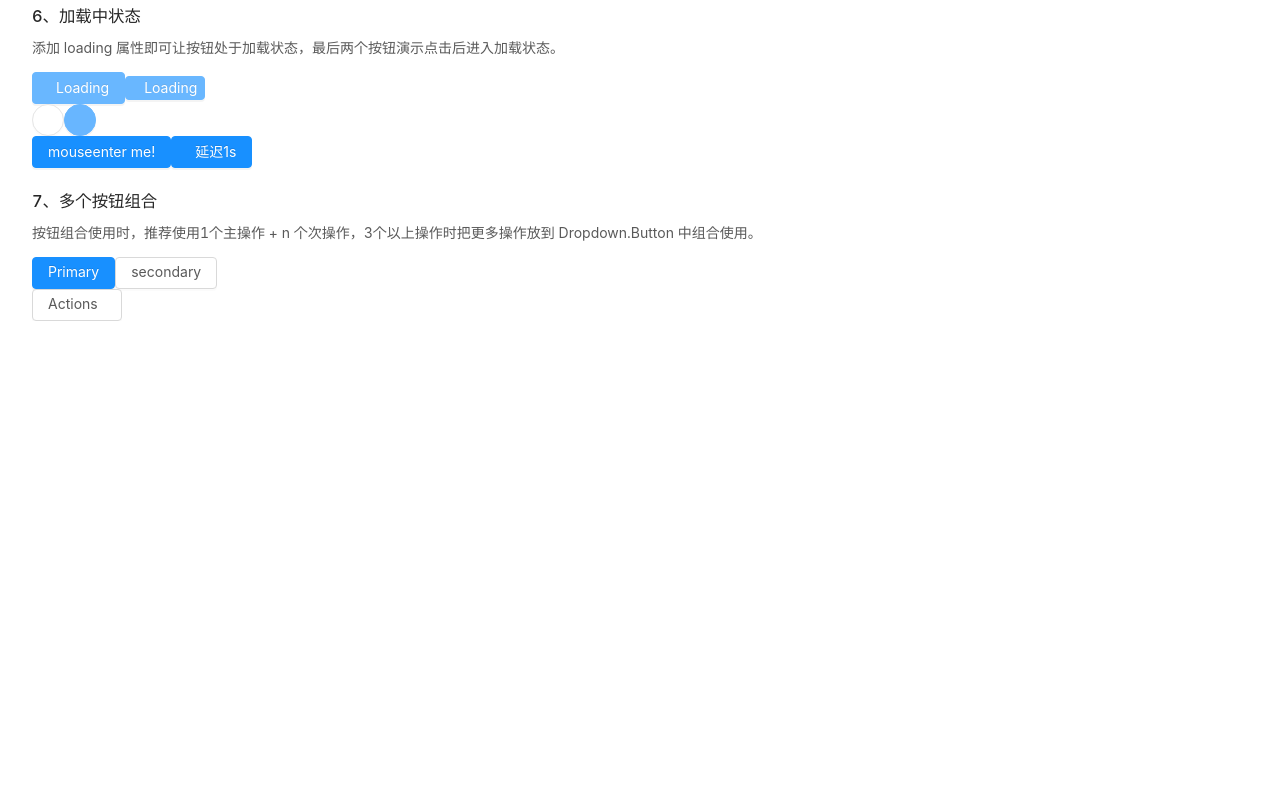
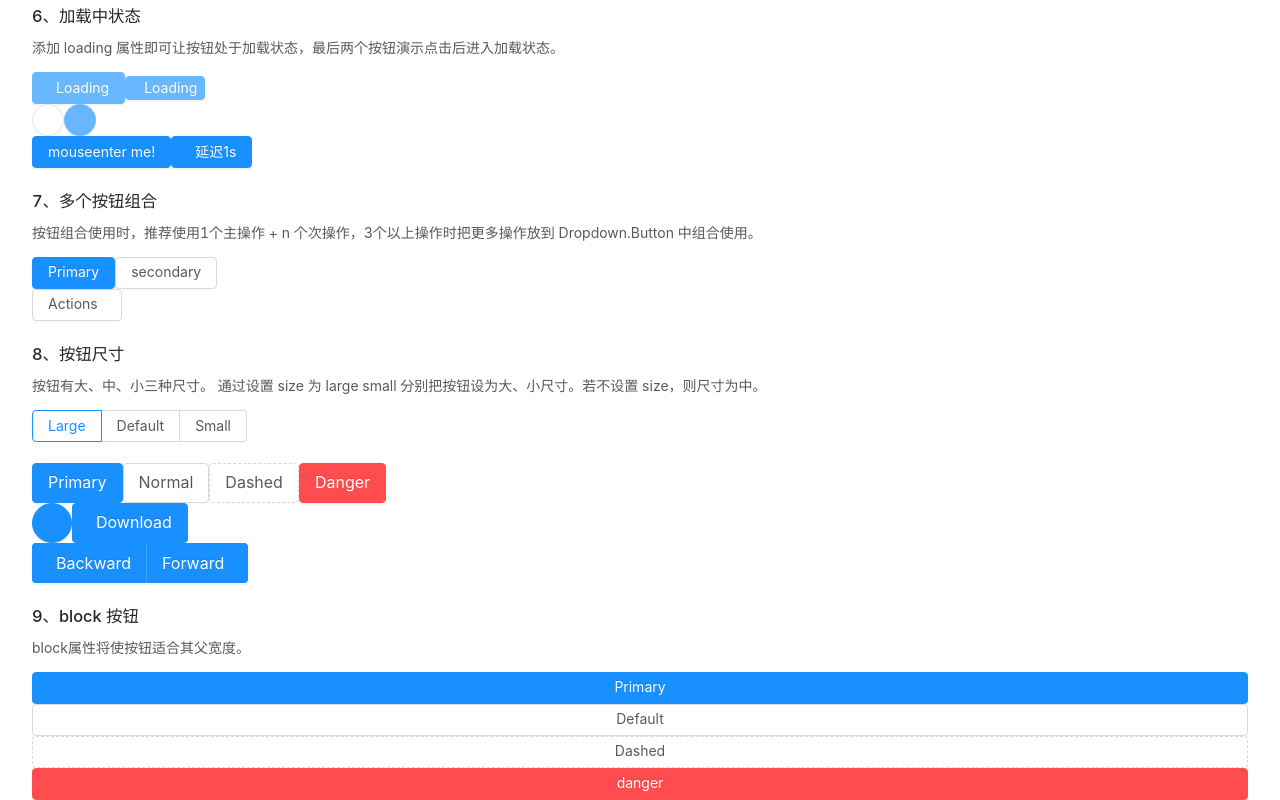
Before and after one commit to ssxrs312/ant-design-vue-learning, a Vue app: page /buttondemo in a window 1280 px wide. Shown: the part 1118-1918 px from the top of the page. Before the commit the page ends 1439 px from the top, so only its background shows below. Built offline with nearby package versions, Linux system fonts and the light colour scheme.

Commit message:
2.按钮button-part02

```diff
--- a/src/components/ButtonDemo.vue
+++ b/src/components/ButtonDemo.vue
@@ -127,6 +127,45 @@
             </a-dropdown>
         </div>
 
+        <br/>
+        <h3>8、按钮尺寸  </h3>
+        <p>按钮有大、中、小三种尺寸。
+            通过设置 size 为 large small 分别把按钮设为大、小尺寸。若不设置 size，则尺寸为中。</p>
+        <div>
+            <a-radio-group :value="size" @change="handleSizeChange">
+                <a-radio-button value="large">Large</a-radio-button>
+                <a-radio-button value="default">Default</a-radio-button>
+                <a-radio-button value="small">Small</a-radio-button>
+            </a-radio-group>
+            <br /><br />
+            <a-button type="primary" :size="size">Primary</a-button>
+            <a-button :size="size">Normal</a-button>
+            <a-button type="dashed" :size="size">Dashed</a-button>
+            <a-button type="danger" :size="size">Danger</a-button>
+            <br />
+            <a-button type="primary" shape="circle" icon="download" :size="size" />
+            <a-button type="primary" icon="download" :size="size">Download</a-button>
+            <br />
+            <a-button-group :size="size">
+                <a-button type="primary">
+                    <a-icon type="left" />Backward
+                </a-button>
+                <a-button type="primary">
+                    Forward<a-icon type="right" />
+                </a-button>
+            </a-button-group>
+        </div>
+
+        <br/>
+        <h3>9、block 按钮  </h3>
+        <p>block属性将使按钮适合其父宽度。</p>
+        <div>
+            <a-button type="primary" block>Primary</a-button>
+            <a-button block>Default</a-button>
+            <a-button type="dashed" block>Dashed</a-button>
+            <a-button type="danger" block>danger</a-button>
+        </div>
+
     </div>
 </template>
 
@@ -137,6 +176,7 @@
             return{
                 zhuangtai:false,
                 iconZhuangtai:false,
+                size:'large'
             }
         },
         methods:{
@@ -148,7 +188,10 @@
             },
             handleMenuClick(e) {
                 console.log('click', e);
-            }
+            },
+            handleSizeChange (e) {
+                this.size = e.target.value
+            },
         }
 
 
--- a/src/main.js
+++ b/src/main.js
@@ -4,9 +4,9 @@ import router from './router'
 import store from './store'
 
 import "ant-design-vue/dist/antd.css";
-import { Button,Icon,Dropdown,Menu } from "ant-design-vue"; //按需导入
+import { Button,Icon,Dropdown,Menu,Radio } from "ant-design-vue"; //按需导入
 
-Vue.use(Button).use(Icon).use(Dropdown).use(Menu)
+Vue.use(Button).use(Icon).use(Dropdown).use(Menu).use(Radio)
 
 Vue.config.productionTip = false
 
```
Also changed, not shown: 1 other file (tests, documents, lock files or other folders).
